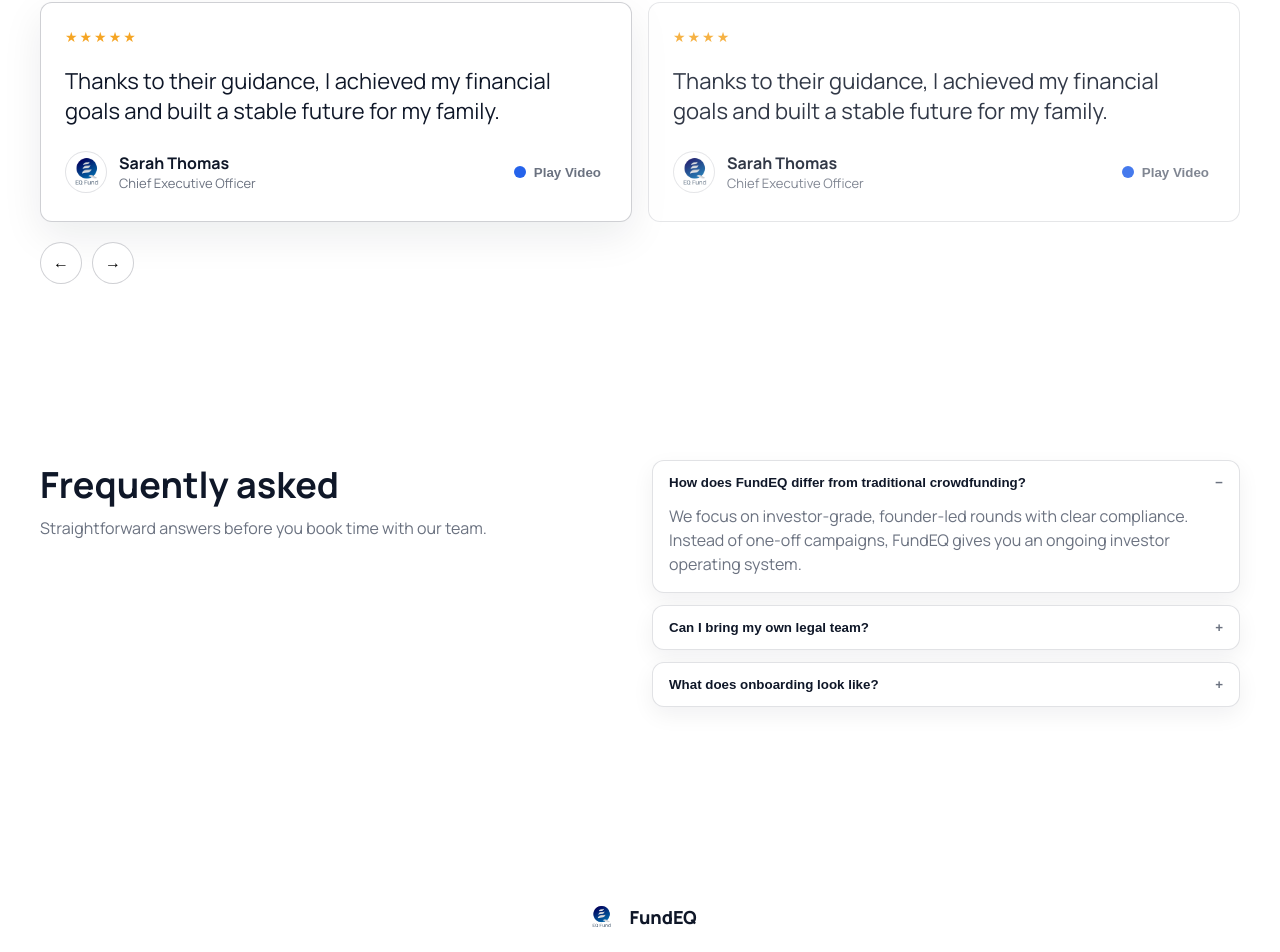
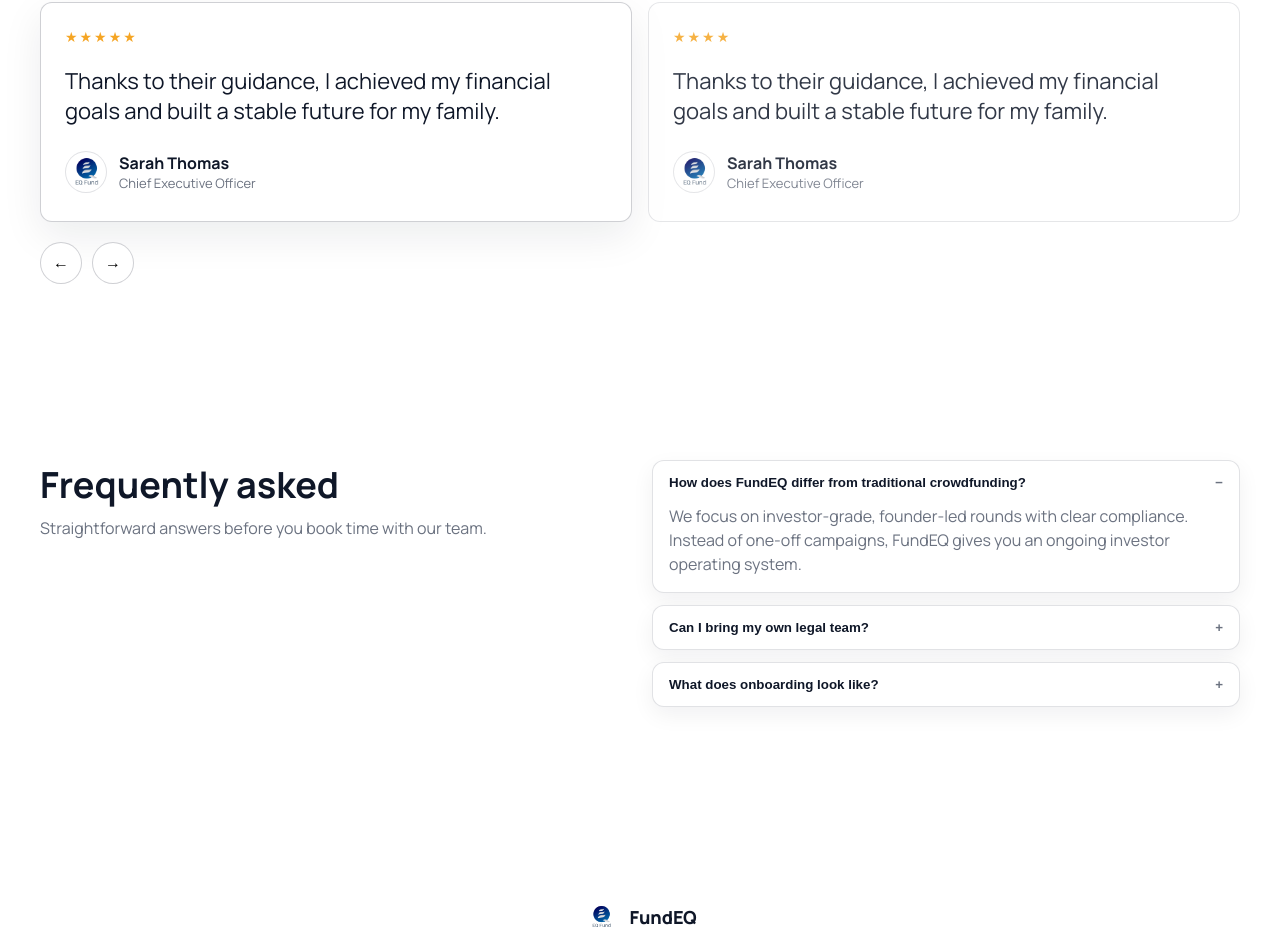
Before and after one commit to callistaccleine/fundeq-next, a Next.js app: page / in a window 1280 px wide. Shown: the part 3138-4090 px from the top of the page. Built offline with nearby package versions, Linux system fonts and the light colour scheme.

Commit message:
Fix npm run build error.

```diff
--- a/components/Testimonials.tsx
+++ b/components/Testimonials.tsx
@@ -47,10 +47,6 @@ export default function Testimonials() {
                   <div className={styles.name}>{item.name}</div>
                   <div className={styles.role}>{item.role}</div>
                 </div>
-                <button className={styles.playBtn}>
-                  <span className={styles.playDot} />
-                  <span>Play Video</span>
-                </button>
               </div>
             </article>
           ))}
```
Also changed, not shown: app/contact/page.tsx (+6 -1 lines).
